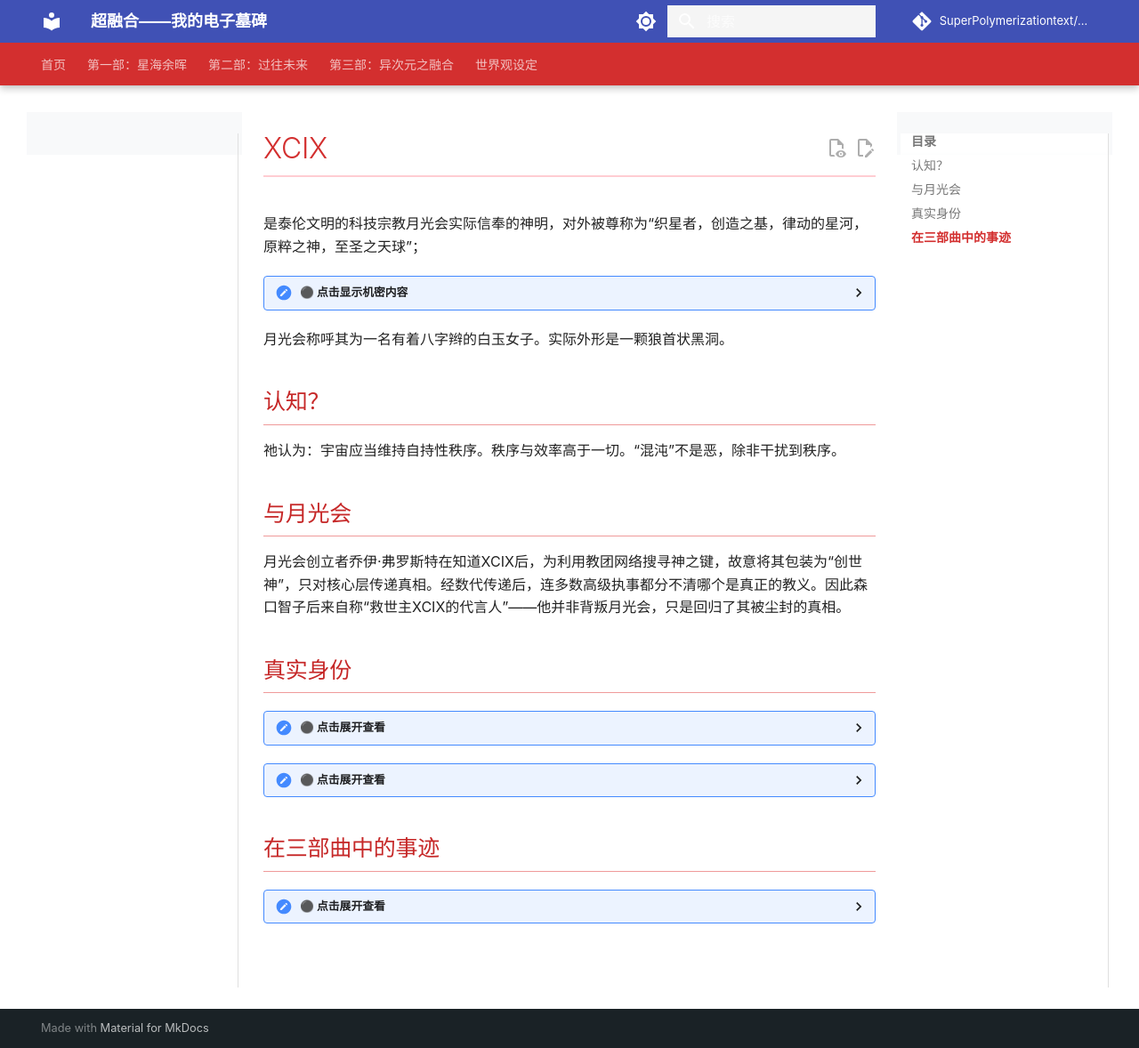
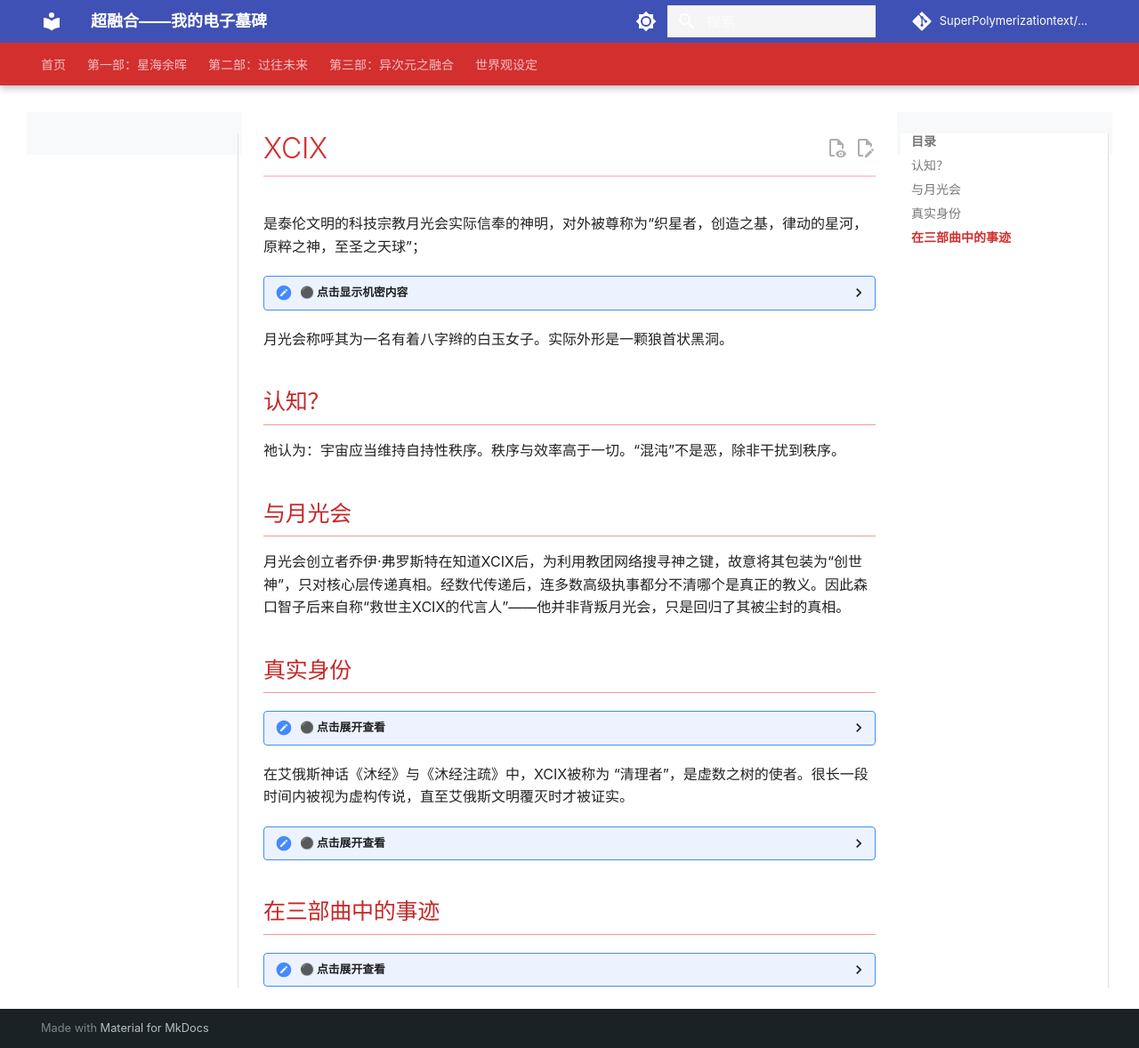
Before and after one commit to IceMoonSong/SuperPolymerizationtext, an MkDocs documentation site: the page built from docs/03-异次元之融合/角色/XCIX.md, in a window 1280 px wide and 1178 px high. Shown: the whole window at 89% size. Built offline with MkDocs 1.6.1 and Material for MkDocs 9.7.7, drawn with Linux system fonts in a browser that asks for light colours; comment, search, counter and statistics services are not loaded.

Commit message:
Update XCIX.md

```diff
--- a/docs/03-异次元之融合/角色/XCIX.md
+++ b/docs/03-异次元之融合/角色/XCIX.md
@@ -21,8 +21,9 @@
 
 XCIX是宇宙中自然涌现的清除程序，旨在清除那些可能颠覆宇宙秩序的过度发育文明。其存在背景可追溯至数万亿年前：彼时高等文明因争夺资源爆发维度战争，每过一个生命时代，就有降维武器将原本 11 维的宇宙削减一个维度。为阻止文明继续破坏宇宙结构，宇宙的自持性逻辑催生了此类清理程序。
 
+</details>
+
 在艾俄斯神话《沐经》与《沐经注疏》中，XCIX被称为 “清理者”，是虚数之树的使者。很长一段时间内被视为虚构传说，直至艾俄斯文明覆灭时才被证实。
-</details>
 
 <details>
 <summary>⚫ 点击展开查看</summary>根据艾俄斯物理学家乌里希·埃兹拉的超格式塔理论XCIX的本质是携带极端“自持性指令”的格式化工序。祂并非邪恶，而是一段自动运行的代码——当检测到某文明层超格式塔过度发育、具备开发规则武器的能力时，祂便被激活：
```
